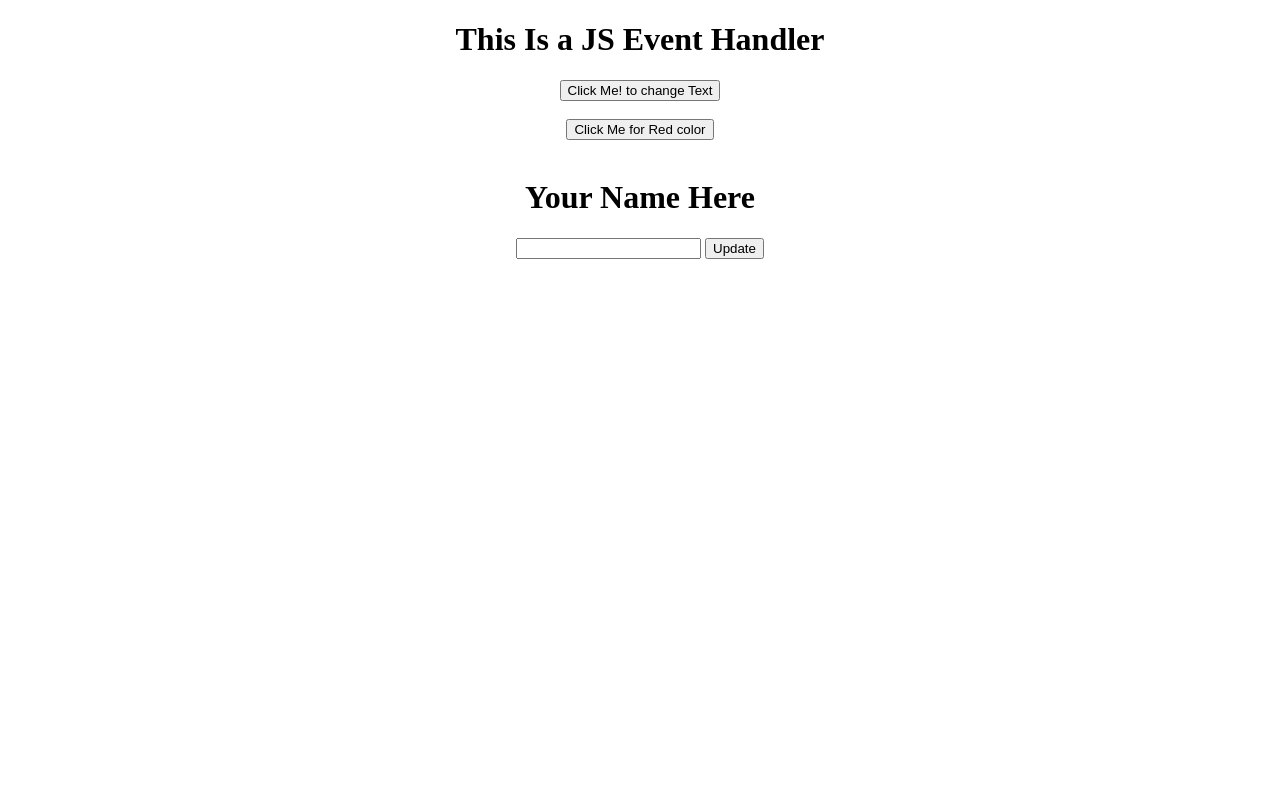
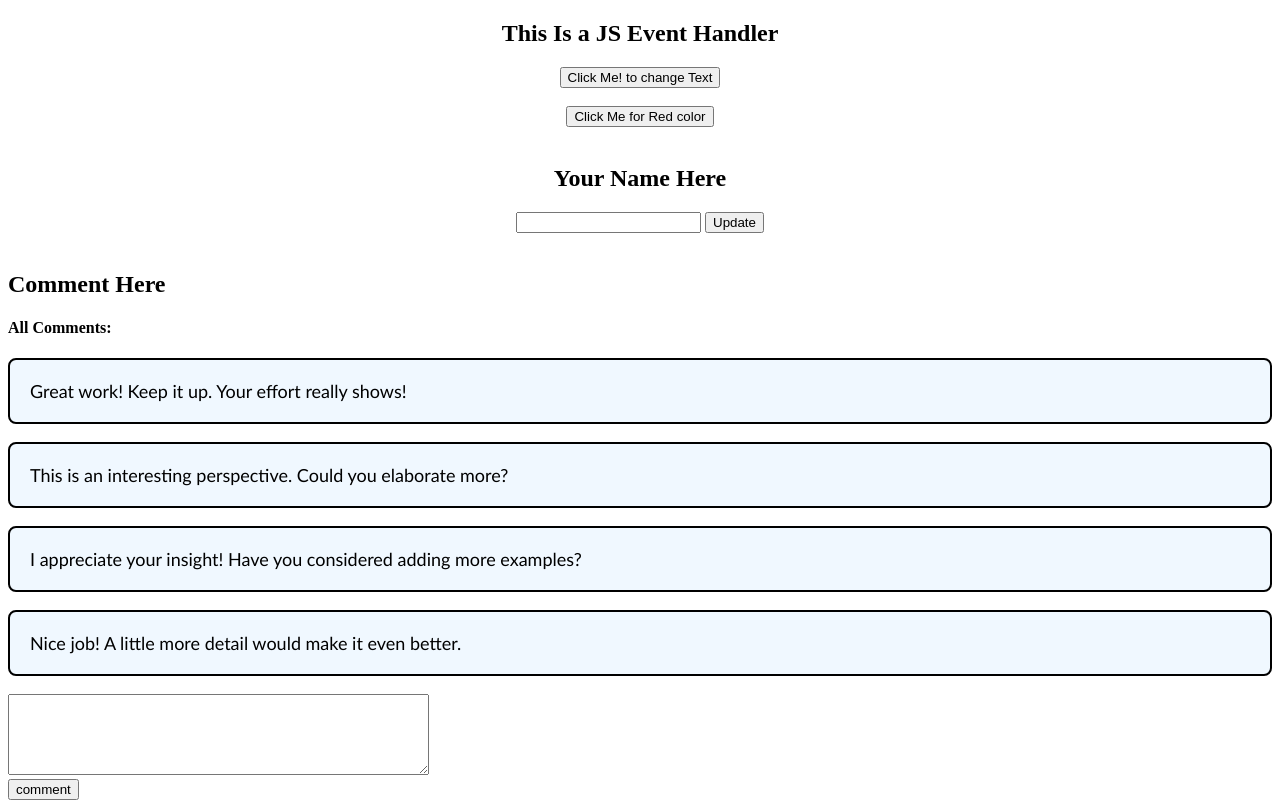
Before and after one commit to noboKumar/JS-test, a plain HTML site: page index.html in a window 1280 px wide. Drawn offline with Linux system fonts and the light colour scheme.

Commit message:
add practice 4 comment box

```diff
--- a/index.html
+++ b/index.html
@@ -6,27 +6,66 @@
     <title>Dom-Events</title>
   </head>
   <style>
-    body{
+    .first-section {
       text-align: center;
+    }
+    .comment {
+      font-size: 18px;
+      font-family: "Gill Sans", "Gill Sans MT", Calibri, "Trebuchet MS",
+        sans-serif;
+      border: 2px solid black;
+      border-radius: 8px;
+      background-color: aliceblue;
+      padding: 20px;
     }
   </style>
   <body>
+    <section class="first-section">
       <!-- events: practice-1-->
       <h1 id="title">This Is a JS Event Handler</h1>
       <button id="btn">Click Me! to change Text</button>
-    <br>
-    <br>
+      <br />
+      <br />
 
       <!-- Practice-2 -->
       <button onclick="redColor()">Click Me for Red color</button>
-    <br>
-    <br>
+      <br />
+      <br />
 
       <!-- practice-3 -->
       <h1 id="name-field">Your Name Here</h1>
-    <input id="input-name" type="text">
+      <input id="input-name" type="text" />
       <button id="update-btn">Update</button>
+      <br />
+      <br />
+    </section>
 
+    <!-- practice-4 -->
+    <h2>Comment Here</h2>
+    <h4>All Comments:</h4>
+    <div id="comment-container">
+      <p class="comment">Great work! Keep it up. Your effort really shows!</p>
+      <p class="comment">
+        This is an interesting perspective. Could you elaborate more?
+      </p>
+      <p class="comment">
+        I appreciate your insight! Have you considered adding more examples?
+      </p>
+      <p class="comment">
+        Nice job! A little more detail would make it even better.
+      </p>
+    </div>
+    <div class="comment-input-box">
+      <textarea
+        id="comment-input-text"
+        name=""
+        id=""
+        cols="50"
+        rows="5"
+      ></textarea>
+      <br />
+      <button id="comment-btn">comment</button>
+    </div>
 
     <script src="script.js"></script>
   </body>
--- a/script.js
+++ b/script.js
@@ -1,18 +1,43 @@
 // Events: practice-1
-document.getElementById("btn").addEventListener('click',function(){
-    const titleText = document.getElementById("title");
-    titleText.innerText = "Wow! you just clicked Me."
+document.getElementById("btn").addEventListener("click", function () {
+  const titleText = document.getElementById("title");
+  titleText.innerText = "Wow! you just clicked Me.";
 });
 
 //practice-2
 function redColor() {
-    document.body.style.backgroundColor = "red";
+  document.body.style.backgroundColor = "red";
 }
 
 // practice-3
-document.getElementById("update-btn").addEventListener('click', function(){
-    const inputField = document.getElementById("input-name");
-    const inputText =  inputField.value;
-    const name = document.getElementById("name-field");
-    name.innerText = inputText;
-})
+document.getElementById("update-btn").addEventListener("click", function () {
+  const inputField = document.getElementById("input-name");
+  const inputText = inputField.value;
+  const name = document.getElementById("name-field");
+  name.innerText = inputText;
+});
+
+//practice-4 (comment-box)
+document.getElementById("comment-btn").addEventListener("click", function () {
+  // get comment box input
+  const commentBox = document.getElementById("comment-input-text");
+
+  // get  comment box input text
+  const newComment = commentBox.value;
+
+  // this is comment box parent element
+  const commentContainer = document.getElementById("comment-container");
+
+  // create a new p tag and set the text inside that p tag
+  const commentelement = document.createElement("p");
+  commentelement.innerText = newComment;
+
+  // add class name inside that p tag
+  commentelement.classList.add("comment");
+
+  // put that p tag and text inside that parent node
+  commentContainer.appendChild(commentelement);
+
+  // empty comment box input field
+  commentBox.value = ""
+});
```
Lines whose indentation alone changed are shown as unchanged.
